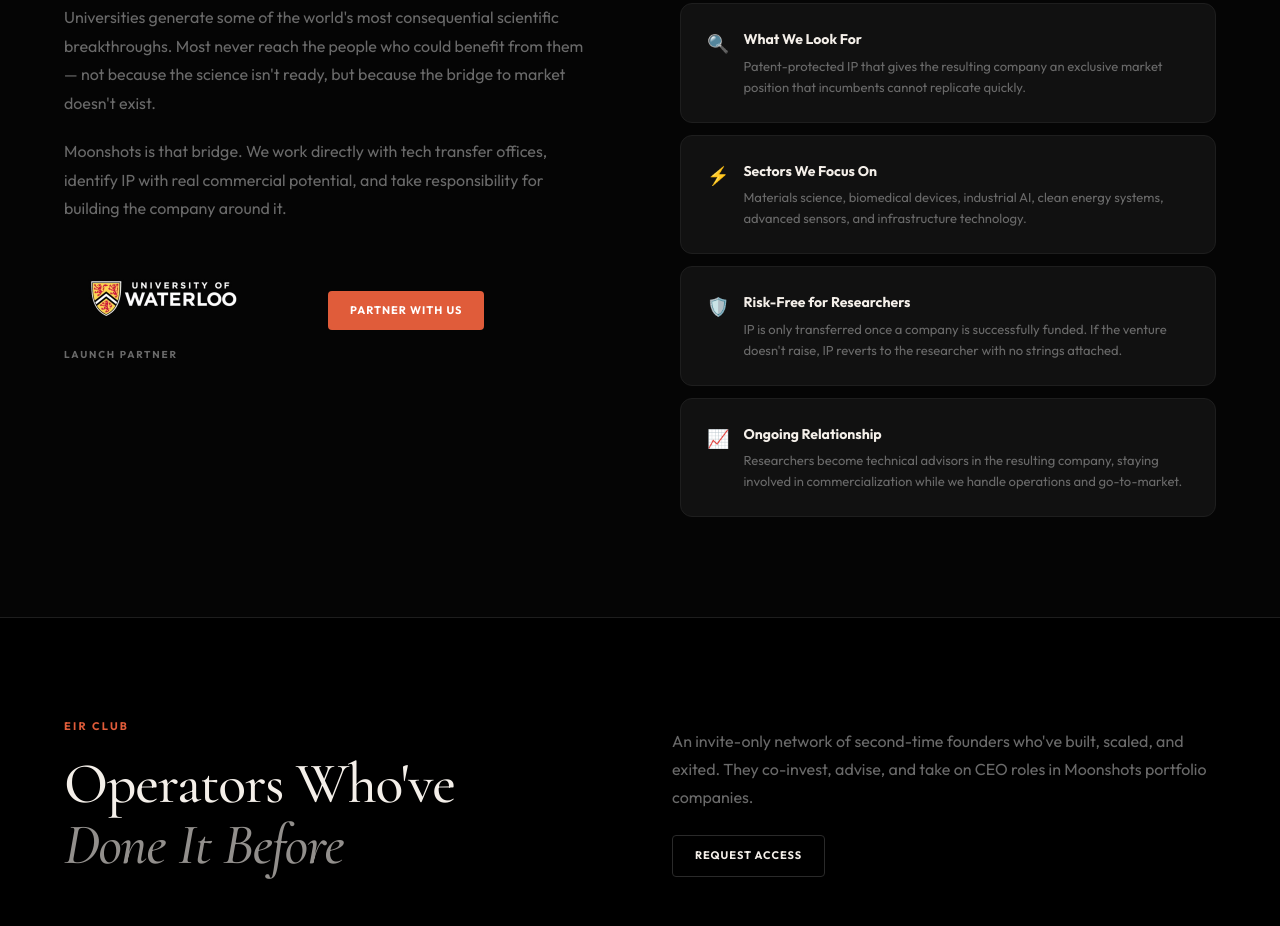
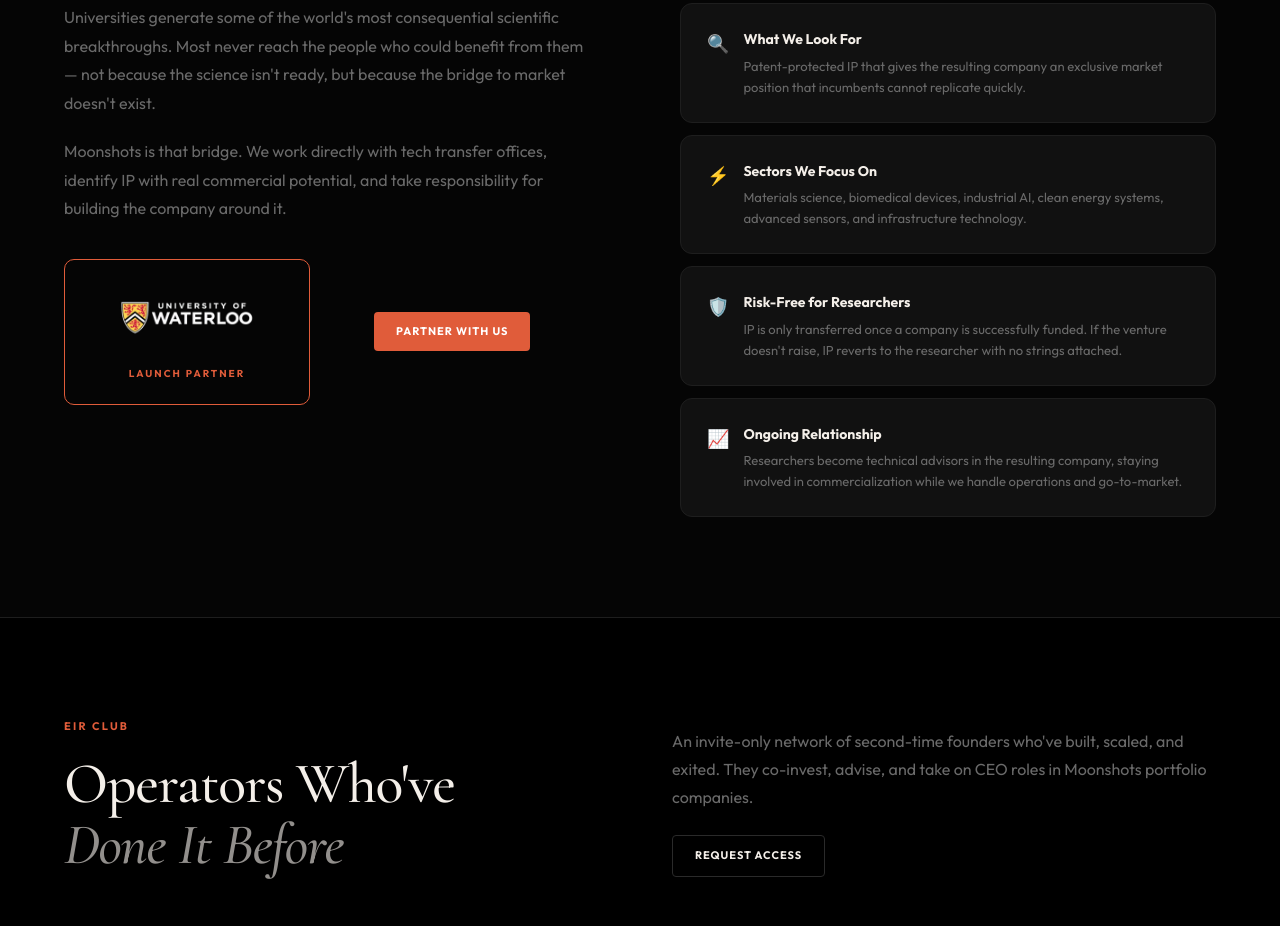
Before and after one commit to elen-bond/Moonshots, a plain HTML site: page index.html in a window 1280 px wide. Shown: the part 1829-2755 px from the top of the page. Drawn offline with nearby package versions, Linux system fonts and the light colour scheme.

Commit message:
Add files via upload

```diff
--- a/index.html
+++ b/index.html
@@ -199,9 +199,18 @@
     .waterloo-row {
       display:flex; align-items:center; gap:0; margin-top:36px; flex-wrap:wrap;
     }
-    .waterloo-logo { display:flex; flex-direction:column; gap:8px; }
-    .waterloo-logo img { height:80px; width:auto; }
-    .waterloo-caption { font-size:10px; font-weight:700; letter-spacing:.18em; text-transform:uppercase; color:var(--muted); }
+    .waterloo-logo {
+      display:inline-flex; flex-direction:column; align-items:center; gap:12px;
+      background:transparent;
+      border:1px solid var(--coral);
+      border-radius:10px;
+      padding:22px 32px;
+    }
+    .waterloo-logo img { height:72px; width:auto; }
+    .waterloo-caption {
+      font-size:10px; font-weight:700; letter-spacing:.2em;
+      text-transform:uppercase; color:var(--coral); text-align:center;
+    }
     .waterloo-partner-btn { margin-left:64px; }
 
     .uni-blocks { display:flex; flex-direction:column; gap:12px; }
@@ -1054,7 +1063,7 @@
         <div class="fb-logo-wrap">
           <img src="Moonshots.png" alt="Moonshots" />
         </div>
-        <p>A deep-tech venture studio turning university research into funded, scalable companies. Launch partner: University of Waterloo.</p>
+        <p>A deep-tech venture studio turning university research into funded, scalable companies.</p>
       </div>
       <div class="fc">
         <h5>Studio</h5>
```
